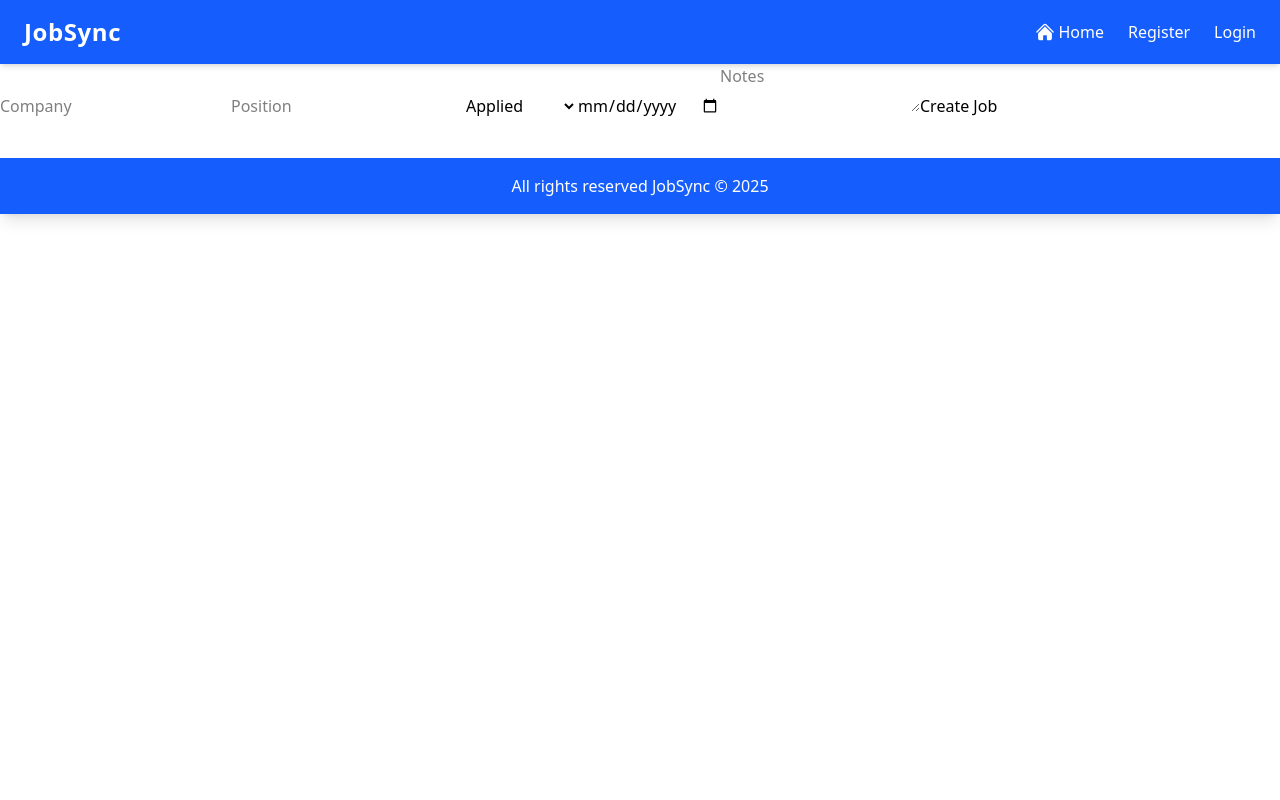
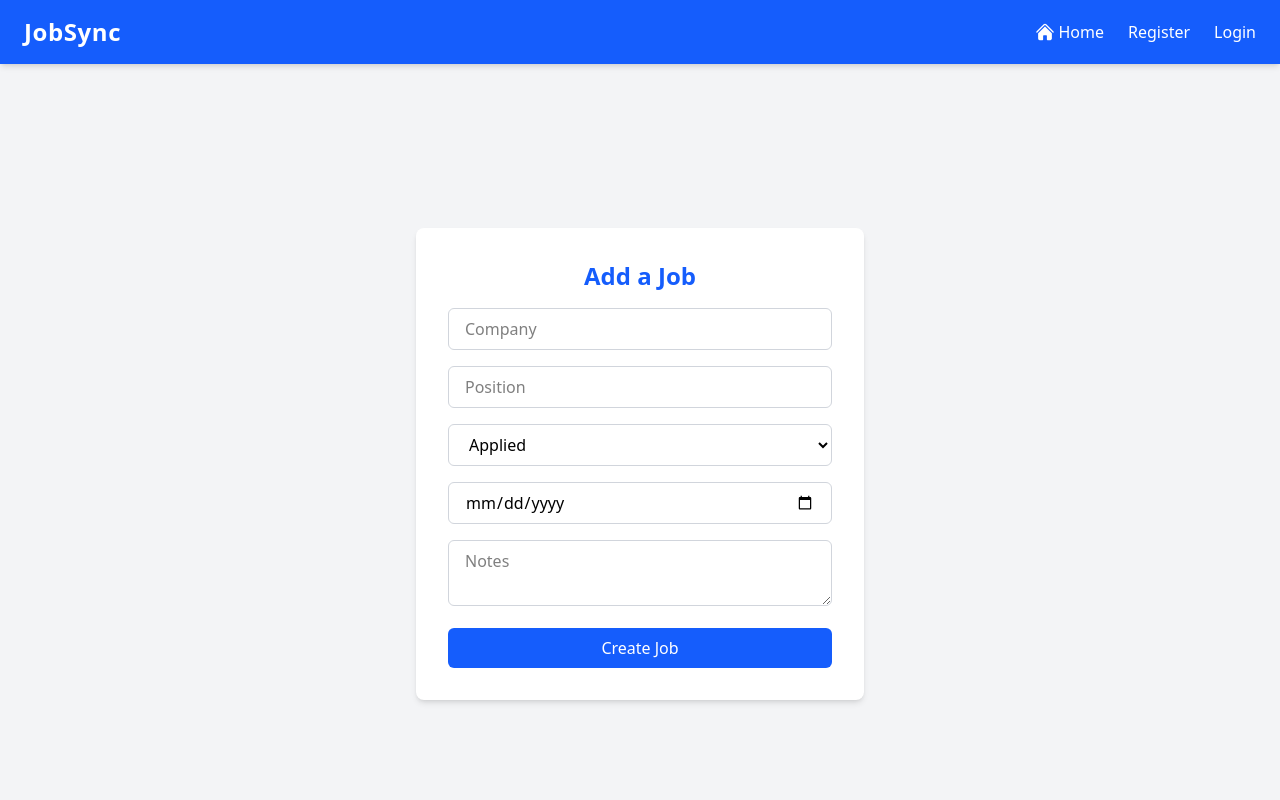
Before and after one commit to Ania58/job-tracker-frontend, a React (Vite) app: page /add-job in a window 1280 px wide. Shown: the top 800 px of the page. Built offline with nearby package versions, Linux system fonts and the light colour scheme; no server answers.

Commit message:
update JobForm for adding and updating jobs with Tailwind css

```diff
--- a/src/components/jobManagement/JobForm.jsx
+++ b/src/components/jobManagement/JobForm.jsx
@@ -52,24 +52,68 @@
     }
 
     return (
-        <>
-        <form onSubmit={handleSubmit}>
-            <input name="company" placeholder="Company" value={job.company} onChange={handleChange} required />
-            <input name="position" placeholder="Position" value={job.position} onChange={handleChange} required />
-            <select name="status" placeholder="Status" value={job.status} onChange={handleChange} required>
+        <div className="min-h-screen flex items-center justify-center bg-gray-100 px-4">
+            <div className="bg-white p-8 rounded-lg shadow-md w-full max-w-md">
+            <h2 className="text-2xl font-bold text-center text-blue-600 mb-4">{jobToEdit ? "Update Job" : "Add a Job"}</h2>
+
+                {error && <p className="text-red-500 text-center mb-2">{error}</p>}
+                {success && <p className="text-green-500 text-center mb-2">{success}</p>}
+                <form onSubmit={handleSubmit} className="space-y-4">
+                    <input
+                        name="company"
+                        placeholder="Company"
+                        value={job.company}
+                        onChange={handleChange}
+                        required
+                        className="w-full px-4 py-2 border border-gray-300 rounded-md focus:outline-none focus:ring-2 focus:ring-blue-500"
+                    />
+                    <input
+                        name="position"
+                        placeholder="Position"
+                        value={job.position}
+                        onChange={handleChange}
+                        required
+                        className="w-full px-4 py-2 border border-gray-300 rounded-md focus:outline-none focus:ring-2 focus:ring-blue-500"
+                    />
+                    <select
+                        name="status"
+                        placeholder="Status"
+                        value={job.status}
+                        onChange={handleChange}
+                        required
+                        className="w-full px-4 py-2 border border-gray-300 rounded-md focus:outline-none focus:ring-2 focus:ring-blue-500 bg-white"
+                    >
                         <option value="Applied">Applied</option>
                         <option value="Interviewing">Interviewing</option>
                         <option value="Offer">Offer</option>
                         <option value="Rejected">Rejected</option>
                         <option value="Ghosted">Ghosted</option>
                     </select>
-            <input name="applied_date" type="date" placeholder="Applied Date" value={job.applied_date} onChange={handleChange} required />
-            <textarea name="notes" placeholder="Notes" value={job.notes} onChange={handleChange} />
-            <button type="submit">{jobToEdit ? "Update Job" : "Create Job"}</button>
-            {error && <p style={{ color: "red" }}>{error}</p>}
-            {success && <p style={{ color: "green" }}>{success}</p>}
+                    <input
+                        name="applied_date"
+                        type="date"
+                        placeholder="Applied Date"
+                        value={job.applied_date}
+                        onChange={handleChange}
+                        required
+                        className="w-full px-4 py-2 border border-gray-300 rounded-md focus:outline-none focus:ring-2 focus:ring-blue-500"
+                    />
+                    <textarea
+                        name="notes"
+                        placeholder="Notes"
+                        value={job.notes}
+                        onChange={handleChange}
+                        className="w-full px-4 py-2 border border-gray-300 rounded-md focus:outline-none focus:ring-2 focus:ring-blue-500"
+                    />
+                    <button
+                        type="submit"
+                        className="w-full bg-blue-600 text-white py-2 rounded-md hover:bg-blue-700 transition cursor-pointer"
+                    >
+                        {jobToEdit ? "Update Job" : "Create Job"}
+                    </button>
                 </form>
-        </>
+            </div>
+        </div>
     )
 };
 
```
Lines whose indentation alone changed are shown as unchanged.
